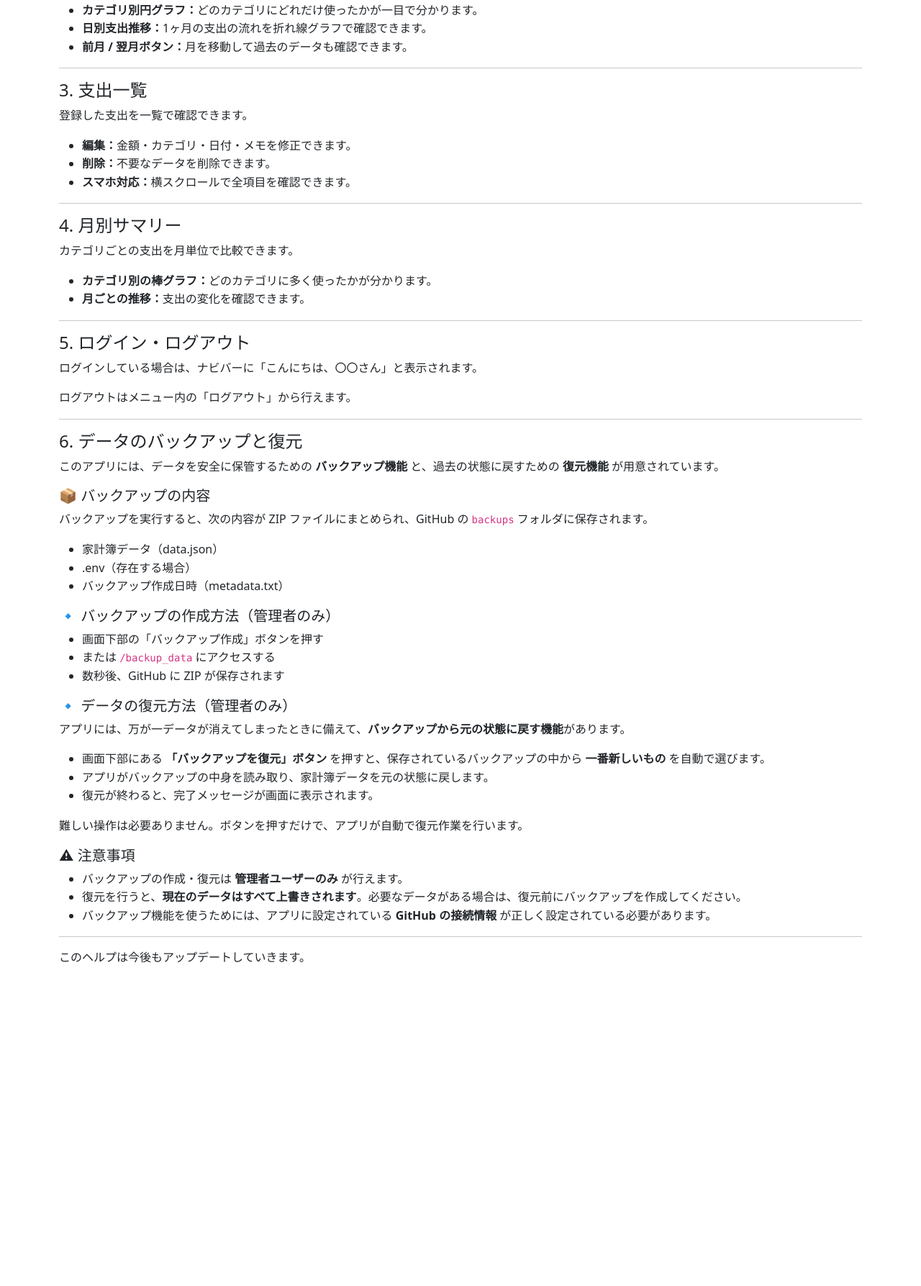
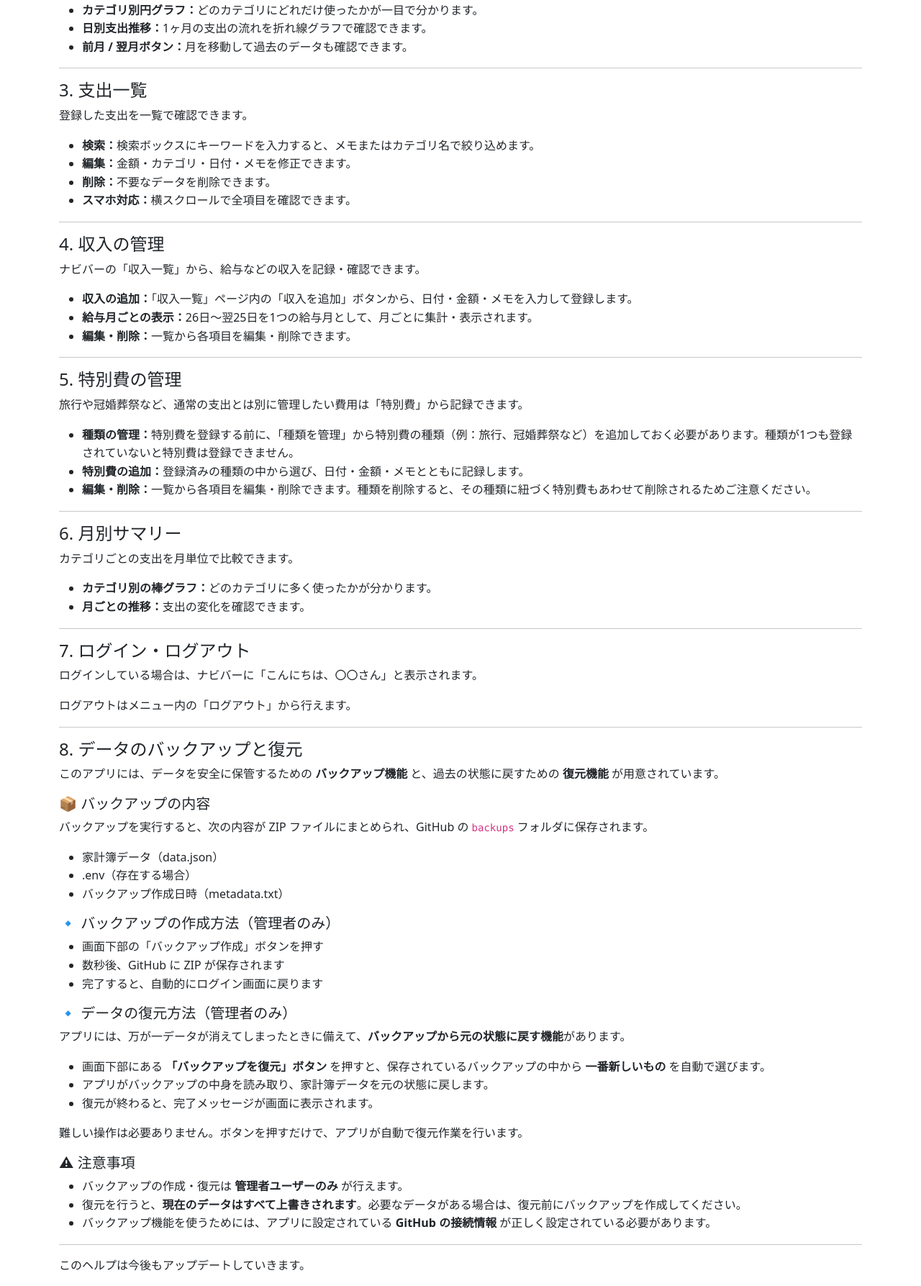
Before and after one commit to yoshi5891/kakeibo, a Django app: page /help/ in a window 1280 px wide. Shown: the part 554-2341 px from the top of the page at 72% size. Before the commit the page ends 1892 px from the top, so only its background shows below. Run offline with Django 5.2, Linux system fonts and the light colour scheme.

Commit message:
ヘルプページを最新の機能に合わせて更新
検索機能、収入管理、特別費の種類管理、バックアップ後の挙動変更を反映。

```diff
--- a/kakeibo/templates/kakeibo/help.html
+++ b/kakeibo/templates/kakeibo/help.html
@@ -52,6 +52,7 @@
 <h4>3. 支出一覧</h4>
 <p>登録した支出を一覧で確認できます。</p>
 <ul>
+  <li><strong>検索：</strong>検索ボックスにキーワードを入力すると、メモまたはカテゴリ名で絞り込めます。</li>
   <li><strong>編集：</strong>金額・カテゴリ・日付・メモを修正できます。</li>
   <li><strong>削除：</strong>不要なデータを削除できます。</li>
   <li><strong>スマホ対応：</strong>横スクロールで全項目を確認できます。</li>
@@ -59,7 +60,27 @@
 
 <hr>
 
-<h4>4. 月別サマリー</h4>
+<h4>4. 収入の管理</h4>
+<p>ナビバーの「収入一覧」から、給与などの収入を記録・確認できます。</p>
+<ul>
+  <li><strong>収入の追加：</strong>「収入一覧」ページ内の「収入を追加」ボタンから、日付・金額・メモを入力して登録します。</li>
+  <li><strong>給与月ごとの表示：</strong>26日〜翌25日を1つの給与月として、月ごとに集計・表示されます。</li>
+  <li><strong>編集・削除：</strong>一覧から各項目を編集・削除できます。</li>
+</ul>
+
+<hr>
+
+<h4>5. 特別費の管理</h4>
+<p>旅行や冠婚葬祭など、通常の支出とは別に管理したい費用は「特別費」から記録できます。</p>
+<ul>
+  <li><strong>種類の管理：</strong>特別費を登録する前に、「種類を管理」から特別費の種類（例：旅行、冠婚葬祭など）を追加しておく必要があります。種類が1つも登録されていないと特別費は登録できません。</li>
+  <li><strong>特別費の追加：</strong>登録済みの種類の中から選び、日付・金額・メモとともに記録します。</li>
+  <li><strong>編集・削除：</strong>一覧から各項目を編集・削除できます。種類を削除すると、その種類に紐づく特別費もあわせて削除されるためご注意ください。</li>
+</ul>
+
+<hr>
+
+<h4>6. 月別サマリー</h4>
 <p>カテゴリごとの支出を月単位で比較できます。</p>
 <ul>
   <li><strong>カテゴリ別の棒グラフ：</strong>どのカテゴリに多く使ったかが分かります。</li>
@@ -68,13 +89,13 @@
 
 <hr>
 
-<h4>5. ログイン・ログアウト</h4>
+<h4>7. ログイン・ログアウト</h4>
 <p>ログインしている場合は、ナビバーに「こんにちは、〇〇さん」と表示されます。</p>
 <p>ログアウトはメニュー内の「ログアウト」から行えます。</p>
 
 <hr>
 
-<h4>6. データのバックアップと復元</h4>
+<h4>8. データのバックアップと復元</h4>
 <p>このアプリには、データを安全に保管するための <strong>バックアップ機能</strong> と、過去の状態に戻すための <strong>復元機能</strong> が用意されています。</p>
 
 <h5>📦 バックアップの内容</h5>
@@ -88,8 +109,8 @@
 <h5>🔹 バックアップの作成方法（管理者のみ）</h5>
 <ul>
   <li>画面下部の「バックアップ作成」ボタンを押す</li>
-  <li>または <code>/backup_data</code> にアクセスする</li>
   <li>数秒後、GitHub に ZIP が保存されます</li>
+  <li>完了すると、自動的にログイン画面に戻ります</li>
 </ul>
 
 <h5>🔹 データの復元方法（管理者のみ）</h5>
```
